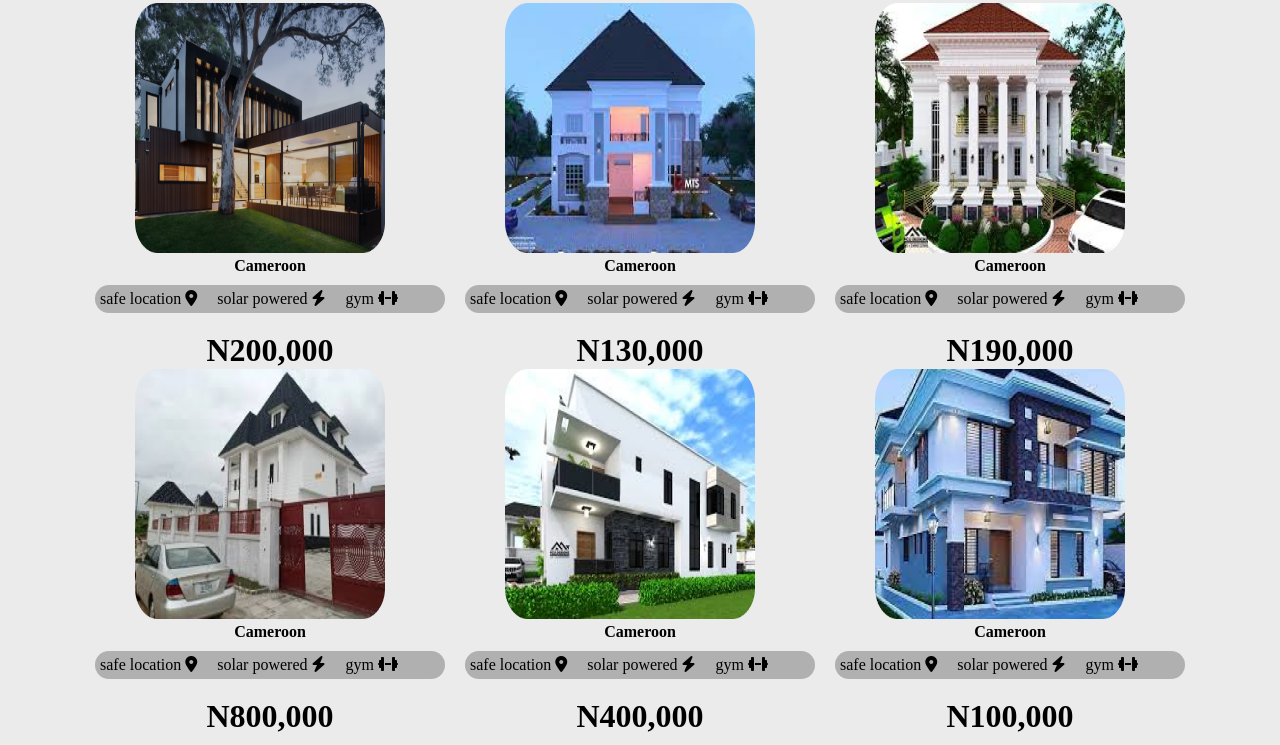
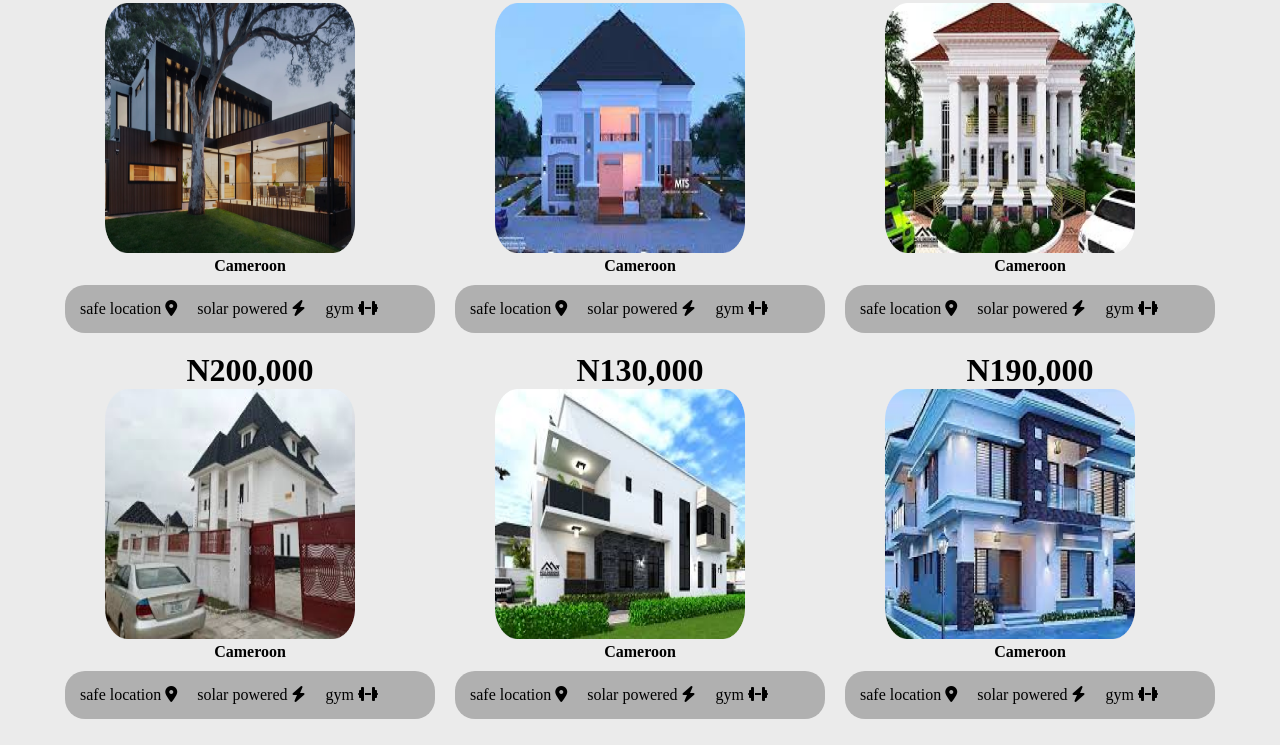
Before and after one commit to GAMSH655/KRIB-HOMES-DEVELOPMENT, a plain HTML site: page index.html in a window 1280 px wide. Shown: the part 1545-2290 px from the top of the page. Drawn offline with Linux system fonts and the light colour scheme.

Commit message:
making some corrections in the styling

```diff
--- a/style.css
+++ b/style.css
@@ -290,11 +290,12 @@ body {
 .innerdiv{
        display: flex;
        background-color: #909090a4;
-       padding: px;
+       padding: 10px;
        width: 350px;
        border-radius: 20px;
        margin: 10px;
        margin-right: 10px;
+       text-align: center;
 }
 :where(#gym ,#solar,#location){
       text-align: center;
```
